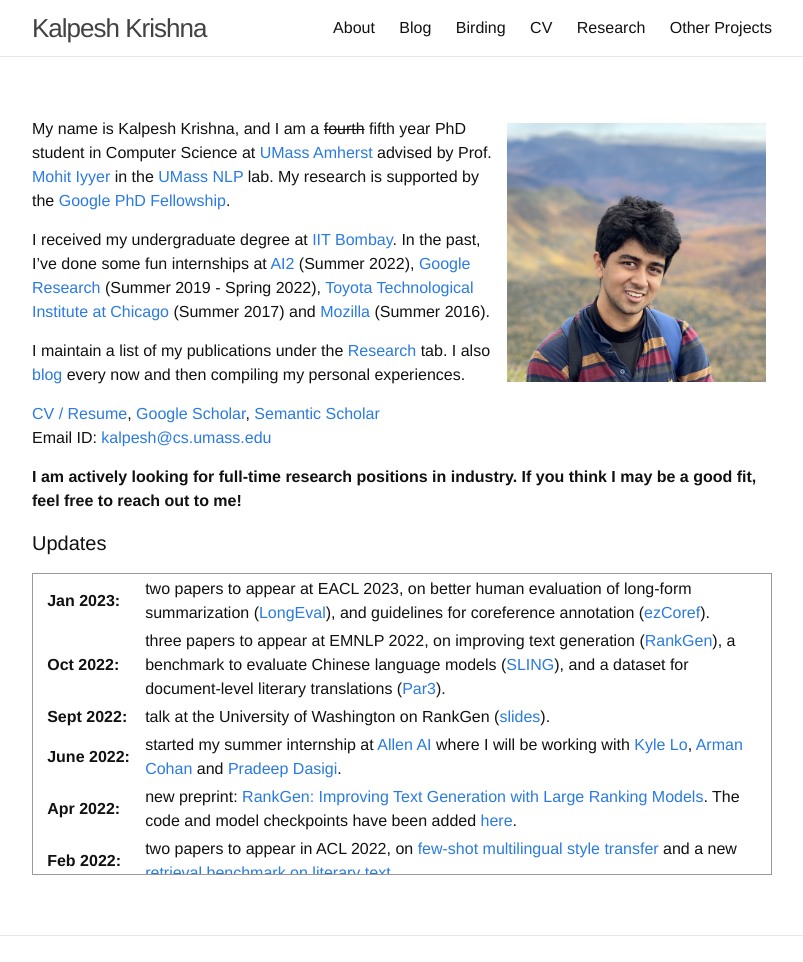
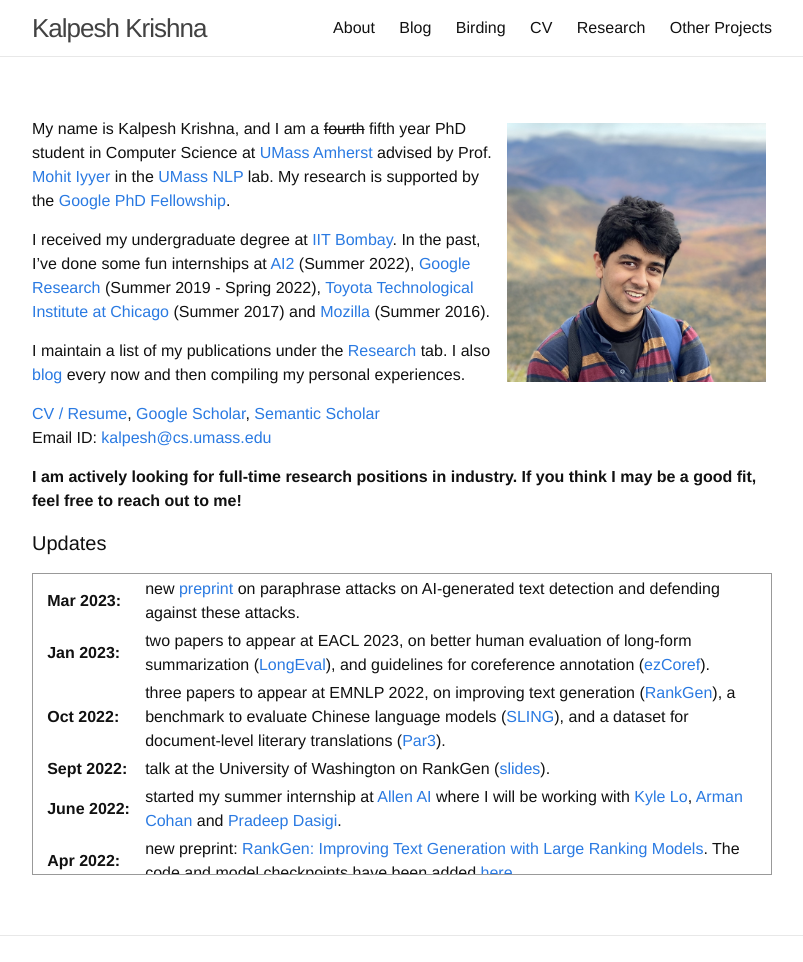
Before and after one commit to martiansideofthemoon/martiansideofthemoon.github.io, a Jekyll site: the page built from index.md, in a window 1280 px wide, cut to the strip 0-962 px from the top of the page. Shown: the whole strip, without its empty margins (238-1041 px from the left). Built offline with Jekyll 4.4.1, drawn with Linux system fonts in a browser that asks for light colours; comment, search, counter and statistics services are not loaded.

Commit message:
Adding AI detection paper

```diff
--- a/index.md
+++ b/index.md
@@ -22,6 +22,7 @@ Email ID: [kalpesh@cs.umass.edu](mailto:kalpesh@cs.umass.edu)
 <table>
 <col width="100px">
 <col width="650px">
+<tr><td><b>Mar 2023:</b></td><td>new <a href="https://martiansideofthemoon.github.io/assets/ai_detection_paraphrase.pdf">preprint</a> on paraphrase attacks on AI-generated text detection and defending against these attacks.</td></tr>
   <tr><td><b>Jan 2023:</b></td><td>two papers to appear at EACL 2023, on better human evaluation of long-form summarization (<a href="https://arxiv.org/abs/2301.13298">LongEval</a>), and guidelines for coreference annotation (<a href="https://arxiv.org/abs/2210.07188">ezCoref</a>).</td></tr>
   <tr><td><b>Oct 2022:</b></td><td>three papers to appear at EMNLP 2022, on improving text generation (<a href="https://arxiv.org/abs/2205.09726">RankGen</a>), a benchmark to evaluate Chinese language models (<a href="https://arxiv.org/abs/2210.11689">SLING</a>), and a dataset for document-level literary translations (<a href="https://arxiv.org/abs/2210.14250">Par3</a>).</td></tr>
   <tr><td><b>Sept 2022:</b></td><td>talk at the University of Washington on RankGen (<a href="https://drive.google.com/file/d/1320bRCUIzGnj4CAHmcVBTOdpE43tE0yB/view?usp=sharing">slides</a>).</td></tr>
```
